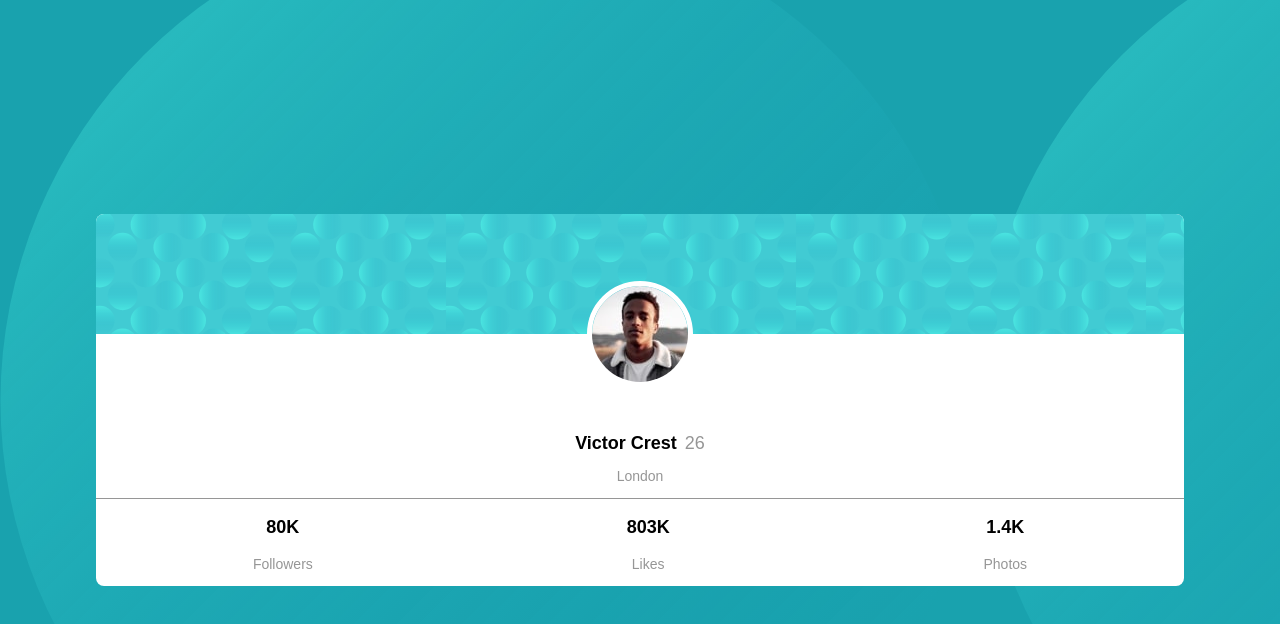
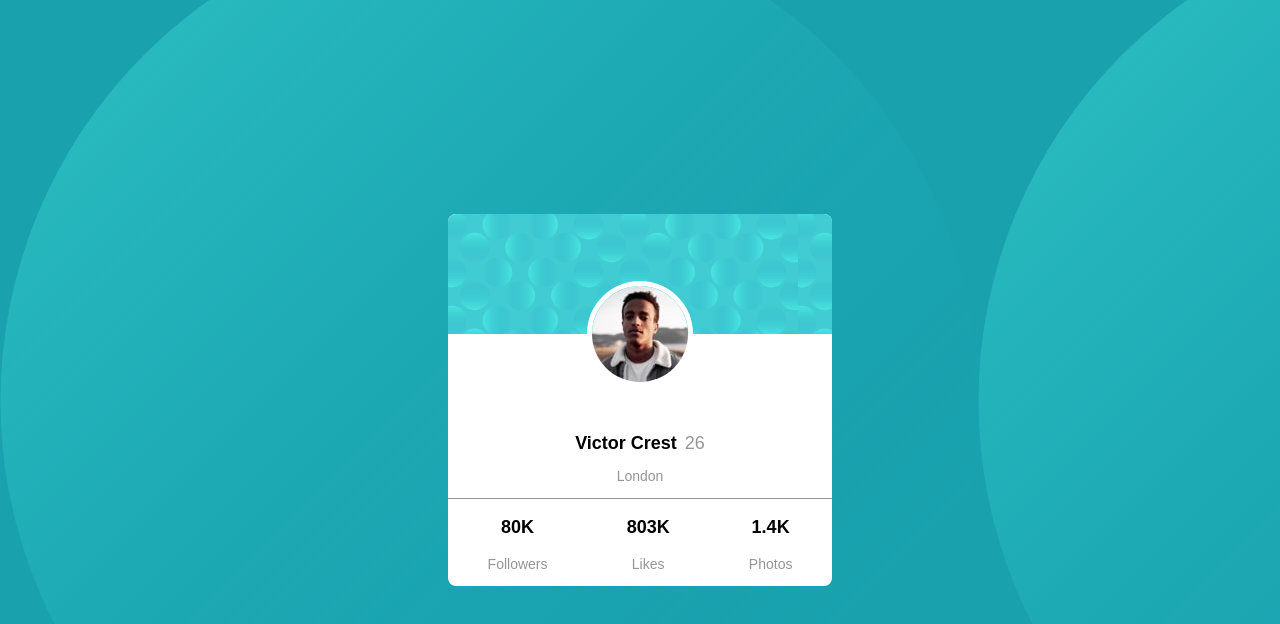
Before and after one commit to CesarAli740/profile-card, a plain HTML site: page index.html in a window 1280 px wide. Drawn offline with Linux system fonts and the light colour scheme; a web font is replaced by a local one.

Commit message:
desktop done

```diff
--- a/index.html
+++ b/index.html
@@ -6,7 +6,11 @@
   <meta name="viewport" content="width=device-width, initial-scale=1.0">
 
   <link rel="icon" type="image/png" sizes="32x32" href="./assets/user.png">
+
   <link rel="stylesheet" href="./style/style.css">
+  <link rel="stylesheet" href="./style/desktop1024.css" media="screen and (min-width: 1024px)">
+  <link rel="stylesheet" href="./style/desktop1440.css" media="screen and (min-width: 1440px)">
+
   <link rel="preconnect" href="https://fonts.googleapis.com">
   <link rel="preconnect" href="https://fonts.gstatic.com" crossorigin>
   <link href="https://fonts.googleapis.com/css2?family=Kumbh+Sans:wght@400;700&family=Stylish&display=swap" rel="stylesheet">
--- /dev/null
+++ b/style/desktop1024.css
@@ -0,0 +1,3 @@
+.profile-card{
+    width: 30%;
+}
--- /dev/null
+++ b/style/desktop1440.css
@@ -0,0 +1,3 @@
+.profile-card{
+    width: 25%;
+}
```
